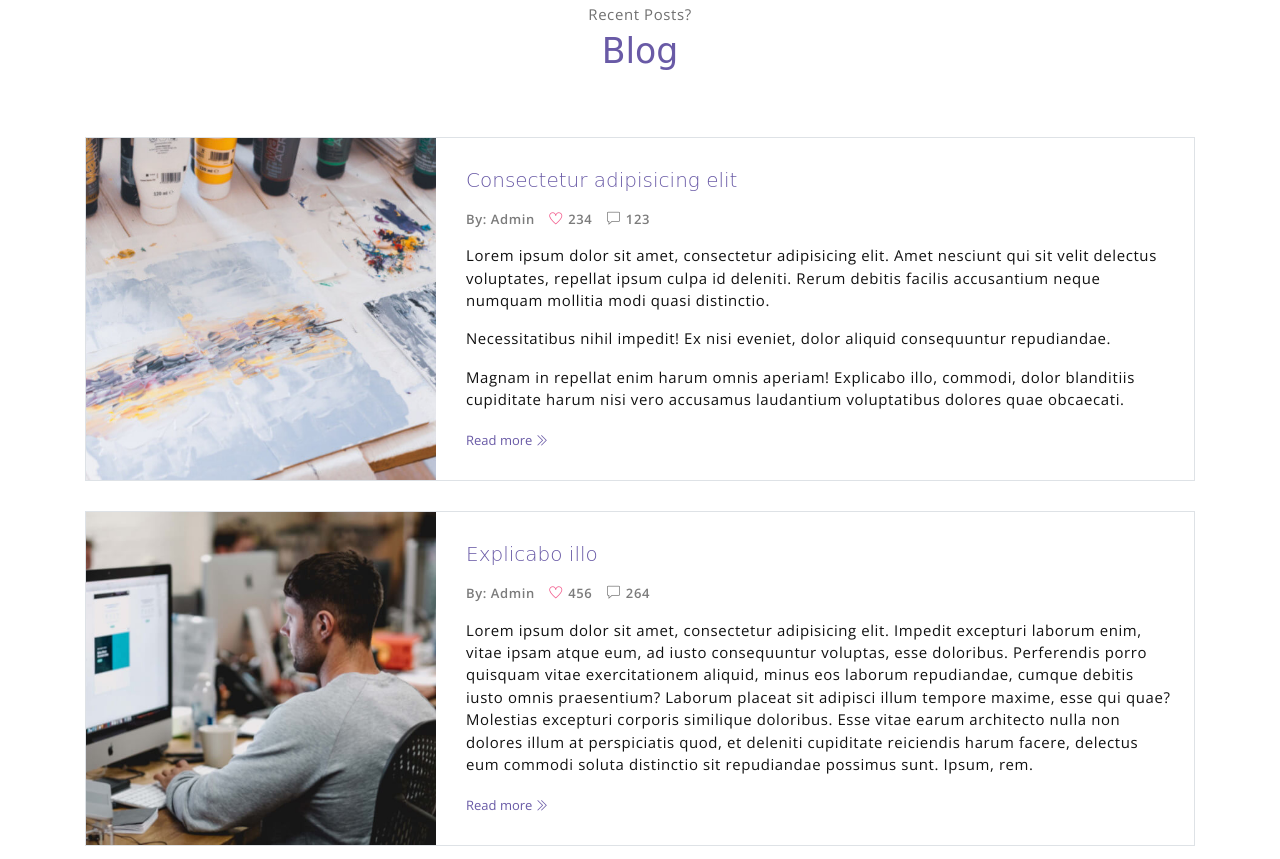
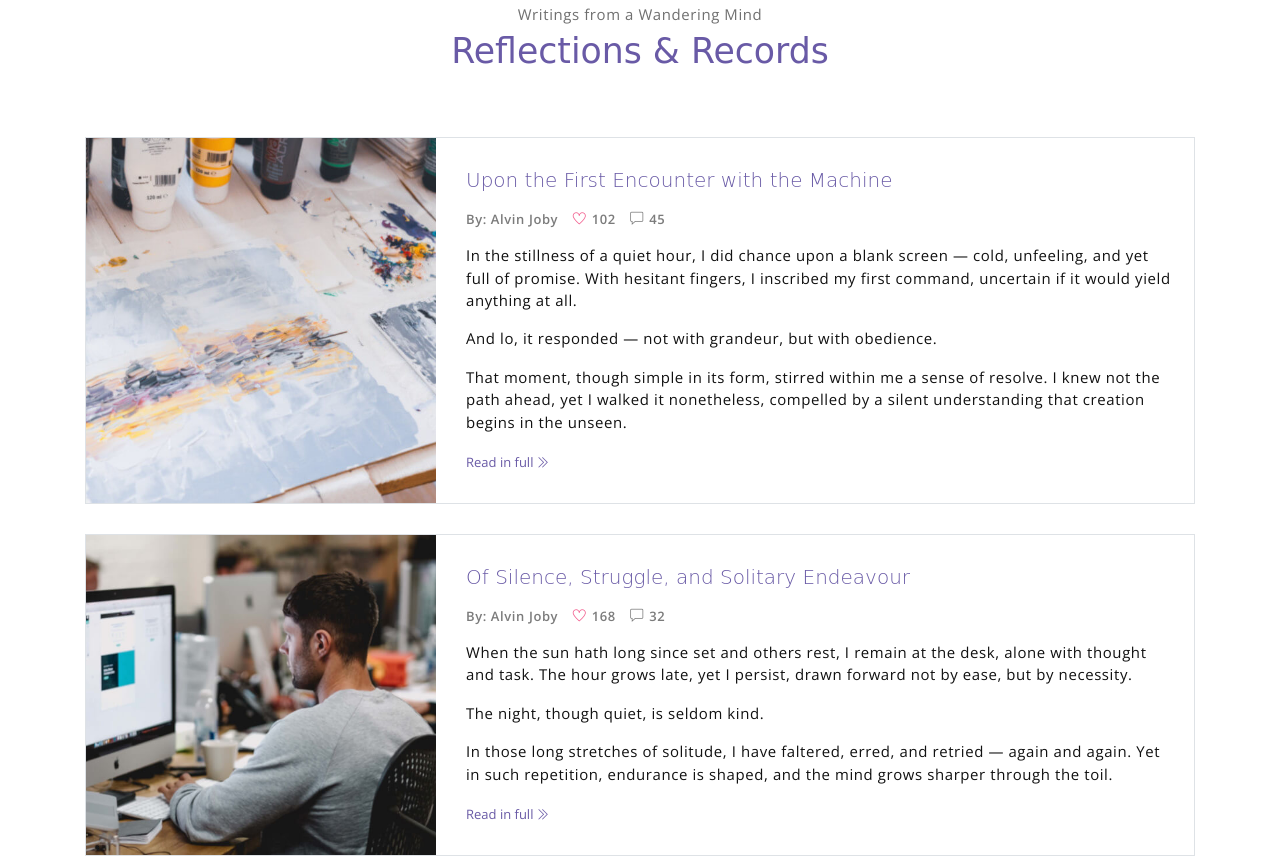
Before and after one commit to AlvinJoby/portfolio, a plain HTML site: page index.html in a window 1280 px wide. Shown: the part 1972-2831 px from the top of the page. Drawn offline with nearby package versions, Linux system fonts and the light colour scheme; a web font is replaced by a local one.

Commit message:
Update index.html

```diff
--- a/index.html
+++ b/index.html
@@ -162,64 +162,58 @@
    <section class="section" id="blog">
     <!-- container -->
     <div class="container text-center">
-            <p class="section-subtitle">Recent Posts?</p>
-            <h6 class="section-title mb-6">Blog</h6>
-            <!-- blog-wrapper -->
-            <div class="blog-card">
-                <div class="blog-card-header">
-                    <img src="assets/imgs/img-1.jpg" class="blog-card-img"
-                        alt="Download free bootstrap 4 landing page, free boootstrap 4 templates, Download free bootstrap 4.1 landing page, free boootstrap 4.1.1 templates, meyawo Landing page">
-                </div>
-                <div class="blog-card-body">
-                    <h5 class="blog-card-title">Consectetur adipisicing elit</h6>
-
-                        <p class="blog-card-caption">
-                            <a href="#">By: Admin</a>
-                            <a href="#"><i class="ti-heart text-danger"></i> 234</a>
-                            <a href="#"><i class="ti-comment"></i> 123</a>
-                        </p>
-                        <p>Lorem ipsum dolor sit amet, consectetur adipisicing elit. Amet nesciunt qui sit velit
-                            delectus voluptates, repellat ipsum culpa id deleniti. Rerum debitis facilis accusantium
-                            neque numquam mollitia modi quasi distinctio.</p>
-
-                        <p><b>Necessitatibus nihil impedit! Ex nisi eveniet, dolor aliquid consequuntur repudiandae.</b>
-                        </p>
-                        <p>Magnam in repellat enim harum omnis aperiam! Explicabo illo, commodi, dolor blanditiis
-                            cupiditate harum nisi vero accusamus laudantium voluptatibus dolores quae obcaecati.</p>
-
-                        <a href="#" class="blog-card-link">Read more <i class="ti-angle-double-right"></i></a>
-                </div>
-            </div><!-- end of blog wrapper -->
+        <p class="section-subtitle">Writings from a Wandering Mind</p>
+        <h6 class="section-title mb-6">Reflections & Records</h6>
 
         <!-- blog-wrapper -->
         <div class="blog-card">
             <div class="blog-card-header">
-                    <img src="assets/imgs/img-2.jpg" class="blog-card-img"
-                        alt="Download free bootstrap 4 landing page, free boootstrap 4 templates, Download free bootstrap 4.1 landing page, free boootstrap 4.1.1 templates, meyawo Landing page">
+                <img src="assets/imgs/img-1.jpg" class="blog-card-img" alt="Early coding memory">
             </div>
             <div class="blog-card-body">
-                    <h5 class="blog-card-title">Explicabo illo</h6>
+                <h5 class="blog-card-title">Upon the First Encounter with the Machine</h5>
 
                 <p class="blog-card-caption">
-                            <a href="#">By: Admin</a>
-                            <a href="#"><i class="ti-heart text-danger"></i> 456</a>
-                            <a href="#"><i class="ti-comment"></i> 264</a>
+                    <a href="#">By: Alvin Joby</a>
+                    <a href="#"><i class="ti-heart text-danger"></i> 102</a>
+                    <a href="#"><i class="ti-comment"></i> 45</a>
+                </p>
+                <p>In the stillness of a quiet hour, I did chance upon a blank screen — cold, unfeeling, and yet full of promise. With hesitant fingers, I inscribed my first command, uncertain if it would yield anything at all.</p>
+
+                <p><b>And lo, it responded — not with grandeur, but with obedience.</b></p>
+
+                <p>That moment, though simple in its form, stirred within me a sense of resolve. I knew not the path ahead, yet I walked it nonetheless, compelled by a silent understanding that creation begins in the unseen.</p>
+
+                <a href="#" class="blog-card-link">Read in full <i class="ti-angle-double-right"></i></a>
+            </div>
+        </div>
+
+        <!-- blog-wrapper -->
+        <div class="blog-card">
+            <div class="blog-card-header">
+                <img src="assets/imgs/img-2.jpg" class="blog-card-img" alt="Late night work reflection">
+            </div>
+            <div class="blog-card-body">
+                <h5 class="blog-card-title">Of Silence, Struggle, and Solitary Endeavour</h5>
+
+                <p class="blog-card-caption">
+                    <a href="#">By: Alvin Joby</a>
+                    <a href="#"><i class="ti-heart text-danger"></i> 168</a>
+                    <a href="#"><i class="ti-comment"></i> 32</a>
                 </p>
 
-                        <p>Lorem ipsum dolor sit amet, consectetur adipisicing elit. Impedit excepturi laborum enim,
-                            vitae ipsam atque eum, ad iusto consequuntur voluptas, esse doloribus. Perferendis porro
-                            quisquam vitae exercitationem aliquid, minus eos laborum repudiandae, cumque debitis iusto
-                            omnis praesentium? Laborum placeat sit adipisci illum tempore maxime, esse qui quae?
-                            Molestias excepturi corporis similique doloribus. Esse vitae earum architecto nulla non
-                            dolores illum at perspiciatis quod, et deleniti cupiditate reiciendis harum facere, delectus
-                            eum commodi soluta distinctio sit repudiandae possimus sunt. Ipsum, rem.</p>
+                <p>When the sun hath long since set and others rest, I remain at the desk, alone with thought and task. The hour grows late, yet I persist, drawn forward not by ease, but by necessity.</p>
 
-                        <a href="#" class="blog-card-link">Read more <i class="ti-angle-double-right"></i></a>
+                <p><b>The night, though quiet, is seldom kind.</b></p>
+
+                <p>In those long stretches of solitude, I have faltered, erred, and retried — again and again. Yet in such repetition, endurance is shaped, and the mind grows sharper through the toil.</p>
+
+                <a href="#" class="blog-card-link">Read in full <i class="ti-angle-double-right"></i></a>
             </div>
-            </div><!-- end of blog wrapper -->
-
-        </div><!-- end of container -->
-    </section><!-- end of blog section -->
+        </div>
+    </div>
+</section>
+<!-- end of blog section -->
 
     <!-- contact section -->
     <section class="section" id="contact">
```
Lines whose indentation alone changed are shown as unchanged.
